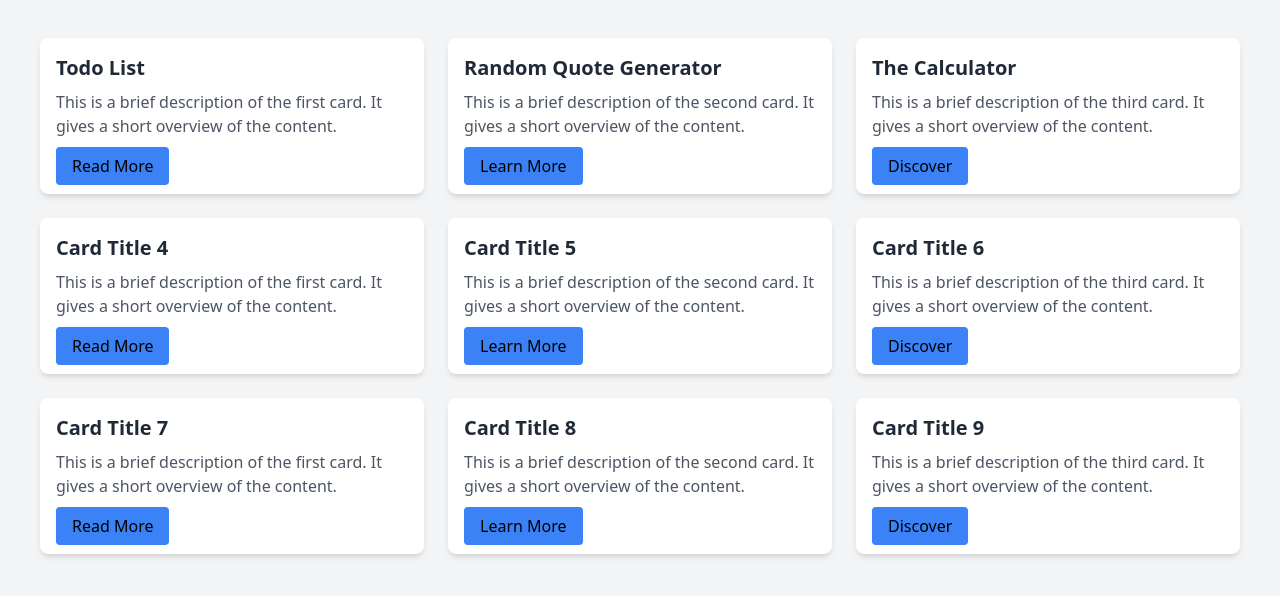
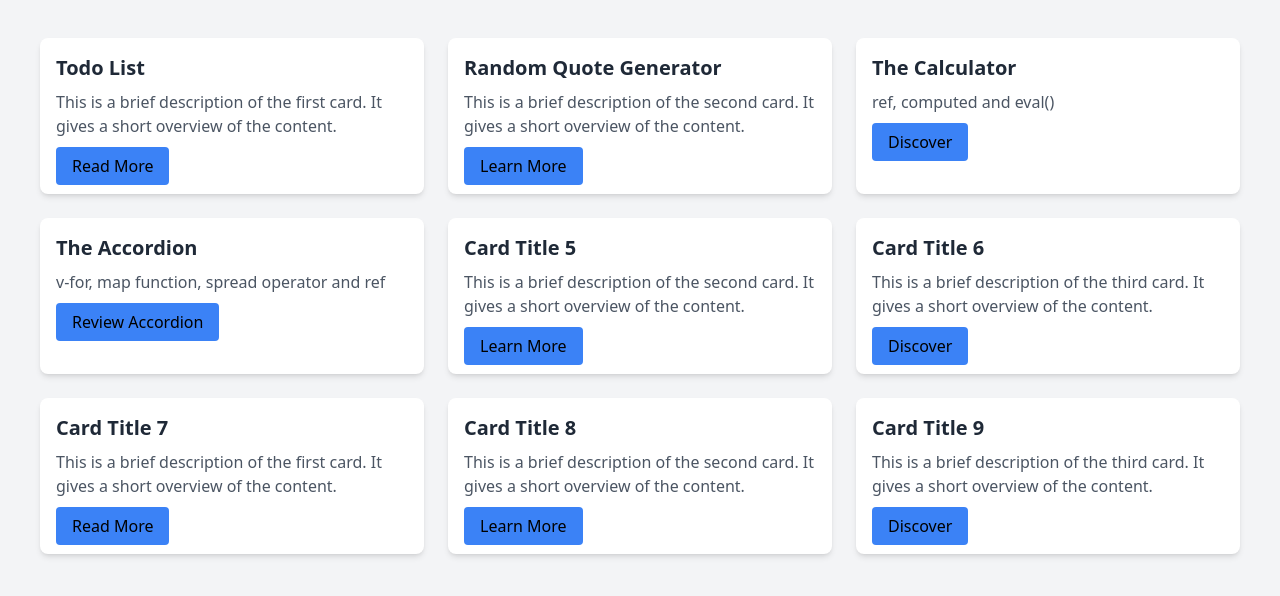
Before and after one commit to ihsan-khan/vue3-projects, a Vue app: page / in a window 1280 px wide. Shown: the part 104-700 px from the top of the page. Built offline with nearby package versions, Linux system fonts and the light colour scheme.

Commit message:
the accordion component added

```diff
--- /dev/null
+++ b/src/components/TheAccordion.vue
@@ -0,0 +1,46 @@
+<script setup>
+import { ref } from "vue";
+
+const items = ref([
+  {
+    title: "What is HTML?",
+    content:"The HyperText Markup Language or HTML is the standard markup language for documents designed to be displayed in a web browser. It defines the content and structure of web content. It is often assisted by technologies such as Cascading Style Sheets and scripting languages such as JavaScript.",
+    open: false,
+  },
+  {
+    title: "What is CSS?",
+    content:"Cascading Style Sheets is a style sheet language used for specifying the presentation and styling of a document written in a markup language such as HTML or XML. CSS is a cornerstone technology of the World Wide Web, alongside HTML and JavaScript.",
+    open: false,
+  },
+  {
+    title: "What is JS?",
+    content:"JavaScript, often abbreviated as JS, is a programming language and core technology of the World Wide Web, alongside HTML and CSS. As of 2023, 98.7% of websites use JavaScript on the client side for webpage behavior, often incorporating third-party libraries.",
+    open: false,
+  },
+]);
+
+const toggleAccordion = (index) => {
+  items.value = items.value.map((item, i) => ({
+    ...item,
+    open: i === index ? !item.open : false,
+  }));
+};
+</script>
+
+<template>
+  <div class="max-w-2xl mx-auto my-12">
+    <div v-for="(item, index) in items" :key="index" class="border border-gray-300 rounded-md overflow-hidden mb-2">
+      <div class="bg-blue-500 text-white p-4 cursor-pointer flex justify-between items-center" @click="toggleAccordion(index)">
+        {{ item.title }}
+        <span class="text-xl">{{ item.open ? "▼" : "▶" }}</span>
+      </div>
+      <div v-show="item.open" class="p-4 border-t border-gray-300 bg-gray-100 text-gray-800">
+        {{ item.content }}
+      </div>
+    </div>
+  </div>
+</template>
+
+<style scoped>
+/* No styles needed as we're using Tailwind CSS */
+</style>
--- a/src/components/TheProjects.vue
+++ b/src/components/TheProjects.vue
@@ -17,15 +17,15 @@ const cards = ref([
   },
   {
     title: 'The Calculator',
-    description: 'This is a brief description of the third card. It gives a short overview of the content.',
+    description: 'ref, computed and eval()',
     buttonText: 'Discover',
     link:'/calculator'
   },
   {
-    title: 'Card Title 4',
-    description: 'This is a brief description of the first card. It gives a short overview of the content.',
-    buttonText: 'Read More',
-    link:'/todo'
+    title: 'The Accordion',
+    description: 'v-for, map function, spread operator and ref',
+    buttonText: 'Review Accordion',
+    link:'/accordion'
   },
   {
     title: 'Card Title 5',
--- a/src/main.js
+++ b/src/main.js
@@ -8,12 +8,14 @@ import TheProjects from './components/TheProjects.vue'
 import TodoList from './components/TodoList.vue'
 import RandomQuoteGenerator from './components/RandomQuoteGenerator.vue'
 import TheCalculator from './components/TheCalculator.vue'
+import TheAccordion from './components/TheAccordion.vue'
 
 const routes = [
   { path: '/', component: TheProjects },
   { path: '/todo', component: TodoList },
   { path: '/random-quote-generator', component: RandomQuoteGenerator},
-  { path: '/calculator', component: TheCalculator}
+  { path: '/calculator', component: TheCalculator},
+  { path: '/accordion', component: TheAccordion}
 ]
 
 const router = createRouter({
```
